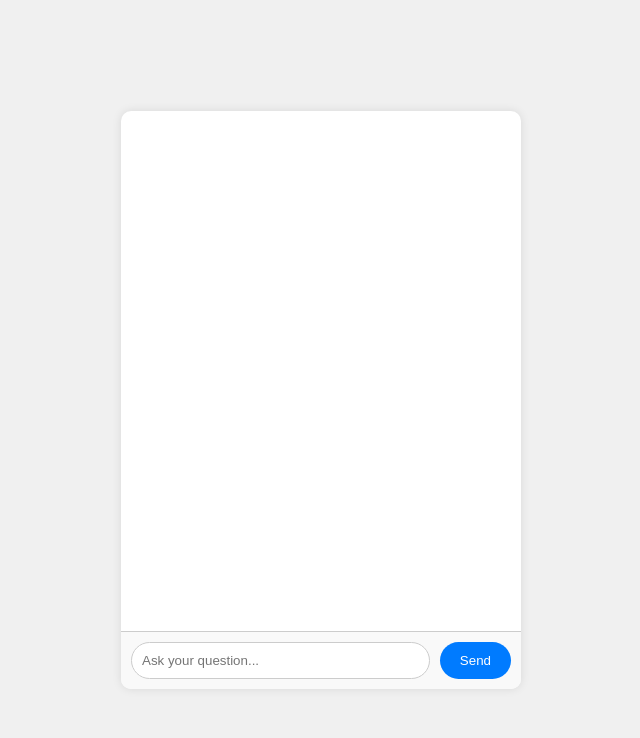
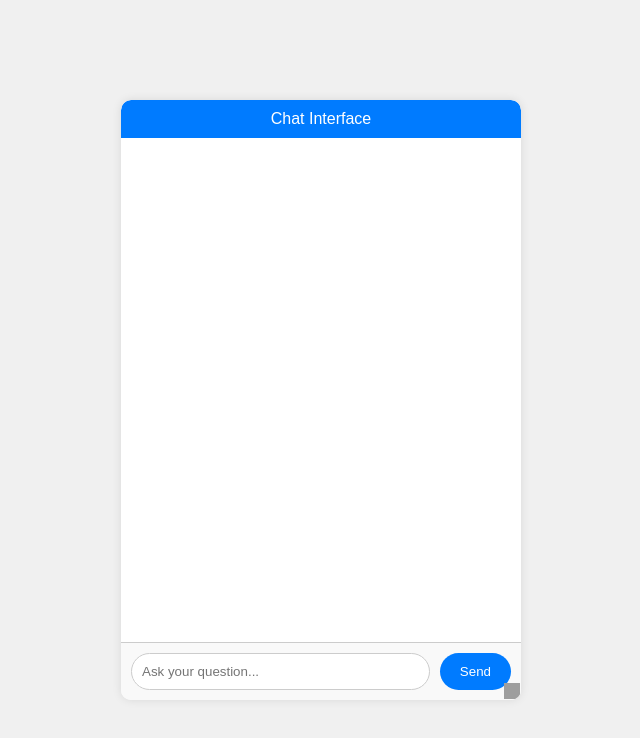
Before and after one commit to IgorDiamandi/llama_rag_toy, a Flask app: page / in a window 1280 px wide. Shown: the top 738 px of the page, without its empty margins (319-959 px from the left). Run offline with Flask 3, Linux system fonts and the light colour scheme; some libraries are stand-ins or nearby versions; grey boxes are pictures that could not be loaded.

Commit message:
Changed the model to a freeware GPT2, made the chat div resizeable and moveable.

```diff
--- a/pyproject.toml
+++ b/pyproject.toml
@@ -11,6 +11,8 @@ llama-index = "^0.11.19"
 flask = "^3.0.3"
 markupsafe = "^3.0.2"
 python-dotenv = "^1.0.1"
+transformers = "^4.46.0"
+torch = "^2.5.0"
 
 
 [build-system]
--- a/static/chat.js
+++ b/static/chat.js
@@ -1,24 +1,42 @@
 // static/chat.js
 
+$(function() {
+    // Make the chat container draggable and resizable
+    $("#chat-container").draggable({
+        handle: "#chat-header"
+    }).resizable();
+});
+
 function addUserMessage(event) {
-    event.preventDefault();
+    event.preventDefault(); // Prevent default form submission
+
+    // Get the user message from the input field
     const userInput = document.getElementById('user-input');
     const userMessage = userInput.value.trim();
 
+    // If the input is empty, do nothing
     if (userMessage === '') return;
 
+    // Create a new div for the user's message
     const messagesDiv = document.getElementById('messages');
     const userMessageDiv = document.createElement('div');
     userMessageDiv.className = 'message user-message';
     userMessageDiv.textContent = userMessage;
 
+    // Append the user's message to the messages div
     messagesDiv.appendChild(userMessageDiv);
 
+    // Clear the input field
     userInput.value = '';
 
+    // Show the typing indicator
     const typingIndicator = document.getElementById('typing-indicator');
     typingIndicator.style.display = 'flex';
 
+    // Scroll to the bottom of the messages div after adding the user message
+    scrollToBottom();
+
+    // Submit the form via HTMX
     htmx.ajax('POST', '/ask', {
         target: '#messages',
         swap: 'beforeend',
@@ -28,6 +46,12 @@ function addUserMessage(event) {
     });
 }
 
+// Function to scroll to the bottom of the messages div
+function scrollToBottom() {
+    const messages = document.getElementById('messages');
+    messages.scrollTop = messages.scrollHeight;
+}
+
 // Hide typing indicator after the response has been swapped into the page
 document.addEventListener("htmx:afterSwap", function(event) {
     if (event.detail.target.id === 'messages') {
@@ -35,9 +59,8 @@ document.addEventListener("htmx:afterSwap", function(event) {
         const typingIndicator = document.getElementById('typing-indicator');
         typingIndicator.style.display = 'none';
 
-        // Scroll to the bottom of the messages div
-        const messages = document.getElementById("messages");
-        messages.scrollTop = messages.scrollHeight;
+        // Scroll to the bottom of the messages div after a new response is added
+        scrollToBottom();
     }
 });
 
--- a/static/styles.css
+++ b/static/styles.css
@@ -12,26 +12,36 @@ body {
 
 #chat-container {
     width: 400px;
+    height: 600px;
     background-color: #ffffff;
     border-radius: 10px;
     box-shadow: 0 0 10px rgba(0, 0, 0, 0.1);
     display: flex;
     flex-direction: column;
     overflow: hidden;
+    position: absolute;
+}
+
+#chat-header {
+    padding: 10px;
+    background-color: #007bff;
+    color: white;
+    cursor: move;
+    text-align: center;
+    border-top-left-radius: 10px;
+    border-top-right-radius: 10px;
 }
 
 #chat-box {
     flex-grow: 1;
     padding: 10px;
     overflow-y: auto;
-    max-height: 500px;
-    height: 500px;
 }
 
 #messages {
     display: flex;
     flex-direction: column;
-    gap: 20px;
+    gap: 10px;
 }
 
 .message {
@@ -39,7 +49,6 @@ body {
     border-radius: 20px;
     max-width: 70%;
     word-wrap: break-word;
-    margin-bottom: 5px;
 }
 
 .user-message {
@@ -61,8 +70,8 @@ body {
 }
 
 .dot {
-    height: 5px;
-    width: 5px;
+    height: 10px;
+    width: 10px;
     background-color: #888888;
     border-radius: 50%;
     display: inline-block;
--- a/templates/chat.html
+++ b/templates/chat.html
@@ -5,11 +5,28 @@
     <meta charset="UTF-8">
     <meta name="viewport" content="width=device-width, initial-scale=1.0">
     <title>Chat Interface</title>
+
+    <!-- Load jQuery first -->
+    <script src="https://code.jquery.com/jquery-3.6.0.min.js"></script>
+
+    <!-- Load jQuery UI second -->
+    <script src="https://code.jquery.com/ui/1.12.1/jquery-ui.min.js"></script>
+    <link rel="stylesheet" href="https://code.jquery.com/ui/1.12.1/themes/smoothness/jquery-ui.css">
+
+    <!-- Load HTMX -->
     <script src="https://unpkg.com/htmx.org@1.7.0"></script>
+
+    <!-- Load your styles -->
     <link href="{{ url_for('static', filename='styles.css') }}" rel="stylesheet">
+
+    <!-- Load your custom JavaScript -->
+    <script src="{{ url_for('static', filename='chat.js') }}"></script>
 </head>
 <body>
-    <div id="chat-container">
+    <div id="chat-container" class="resizable draggable">
+        <div id="chat-header">
+            <span>Chat Interface</span>
+        </div>
         <div id="chat-box">
             <div id="messages"></div>
             <!-- Typing indicator -->
@@ -26,5 +43,7 @@
     </div>
 
     <script src="{{ url_for('static', filename='chat.js') }}"></script>
+    <script src="https://code.jquery.com/ui/1.12.1/jquery-ui.min.js"></script>
+    <link rel="stylesheet" href="https://code.jquery.com/ui/1.12.1/themes/smoothness/jquery-ui.css">
 </body>
 </html>
```
Also changed, not shown: starter.py (+11 -7 lines), 1 other file.
